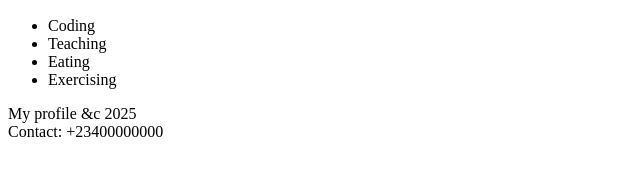
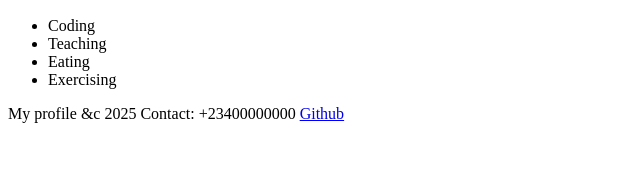
Before and after one commit to joshua-jatto/3MTT-SD, a plain HTML site: page index.html in a window 1280 px wide. Shown: the part 607-782 px from the top of the page, without its empty margins (0-640 px from the left). Drawn offline with Linux system fonts and the light colour scheme.

Commit message:
initial commit

```diff
--- a/index.html
+++ b/index.html
@@ -34,8 +34,8 @@
 
     </section>
     <footer>
-        <div>My profile &c 2025</div>
-        <div>Contact: +23400000000 <a href="/https://github.com/joshua-jatto"></a> </div>
+        My profile &c 2025
+        Contact: +23400000000 <a href="https://github.com/joshua-jatto">Github</a>
     </footer>
 </body>
 </html>
```
